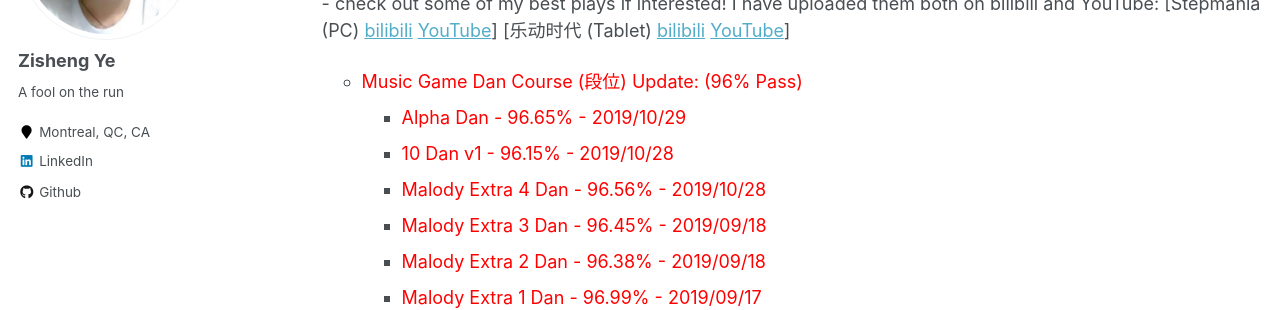
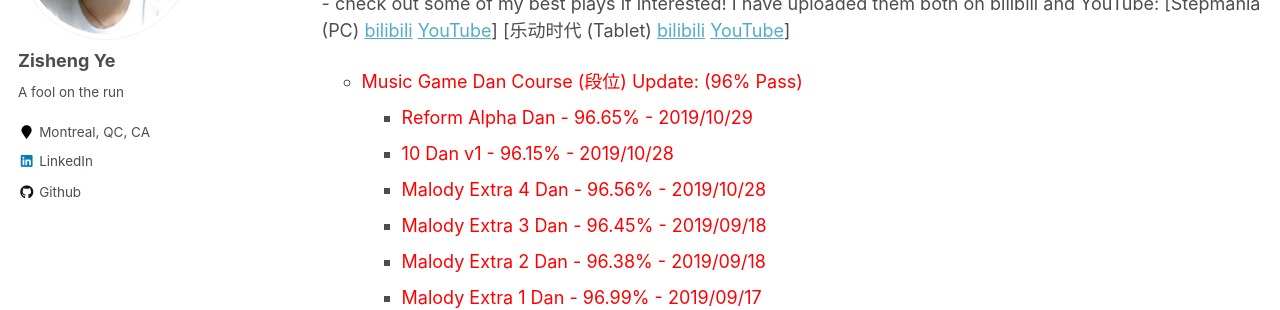
Before and after one commit to macaoleaf/macaoleaf.github.io, a Jekyll site: the page built from _pages/Life.md, in a window 1280 px wide and 1300 px high. Shown: the part 255-565 px from the top of the window. Built offline with Jekyll 4.4.1, drawn with Linux system fonts in a browser that asks for light colours.

Commit message:
Update Life.md

```diff
--- a/_pages/Life.md
+++ b/_pages/Life.md
@@ -8,7 +8,7 @@ author_profile: true
 I'm a fan of music. Although I have not received any theoretical training in music, I am strongly interested in its beats and how to perform it using vocal technique. I am a pro-level Music Game player (not a top one though) - check out some of my best plays if interested! I have uploaded them both on bilibili and YouTube: [Stepmania (PC) [bilibili](https://www.bilibili.com/video/av67422894/) [YouTube](https://www.youtube.com/watch?v=7mtCqDasRP4&t=332s)] [乐动时代 (Tablet) [bilibili](https://www.bilibili.com/video/av67417951/) [YouTube](https://www.youtube.com/watch?v=ozFUyi3ZzOI)]
 
   - <font color="red">Music Game Dan Course (段位) Update: (96% Pass)</font>
-    - <font color="red">Alpha Dan - 96.65% - 2019/10/29</font>
+    - <font color="red">Reform Alpha Dan - 96.65% - 2019/10/29</font>
     - <font color="red">10 Dan v1 - 96.15% - 2019/10/28</font>
     - <font color="red">Malody Extra 4 Dan - 96.56% - 2019/10/28</font>
     - <font color="red">Malody Extra 3 Dan - 96.45% - 2019/09/18</font>
```
